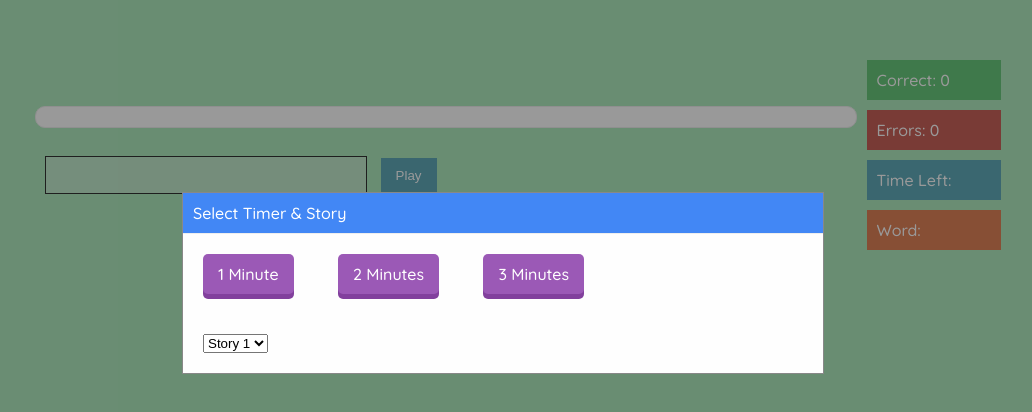
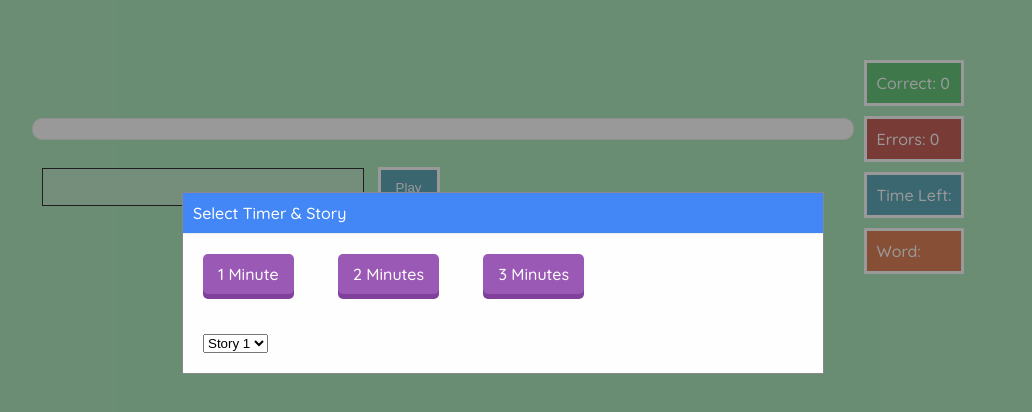
Before and after one commit to justinherrera/typing-test, a plain HTML site: page index.html in a window 1280 px wide. Shown: the whole page, without its empty margins (137-1169 px from the left). Drawn offline with Linux system fonts and the light colour scheme; a web font is replaced by a local one.

Commit message:
redesign buttons

```diff
--- a/style.css
+++ b/style.css
@@ -23,7 +23,8 @@ body{
 	margin: 10px;
 	padding: 10px;
 	font-family: Quicksand;
-	width: 100%;
+	max-width: 100%;
+	border: 3px solid #fff;
 }
 #error{
 	background: #c96259;
@@ -31,7 +32,8 @@ body{
 	margin: 10px;
 	padding: 10px;
 	font-family: Quicksand;
-	width: 100%;
+	max-width: 100%;
+	border: 3px solid #fff;
 }
 #timeLeft{
 	background: #61abba;
@@ -39,7 +41,8 @@ body{
 	margin: 10px;
 	padding: 10px;
 	font-family: Quicksand;
-	min-width: 100%;
+	max-width: 100%;
+	border: 3px solid #fff;
 }
 #wordToType{
 	background: #e08358;
@@ -47,7 +50,8 @@ body{
 	margin: 10px;
 	padding: 10px;
 	font-family: Quicksand;
-	width: 100%;
+	max-width: 100%;
+	border: 3px solid #fff;
 }
 #restart{
 	padding: 10px 15px;
@@ -55,6 +59,10 @@ body{
 	border: none;
 	color: #fff;
 	cursor: pointer;
+	border: 3px solid #fff;
+}
+#restart:hover{
+	background: #cf564c;
 }
 #start{
 	padding: 10px 15px;
@@ -62,6 +70,7 @@ body{
 	border: none;
 	color: #fff;
 	cursor: pointer;
+	border: 3px solid #fff;
 }
 #start:hover{
 	background:#7dade3;
```
Also changed, not shown: index.html (+1 -0 lines).
